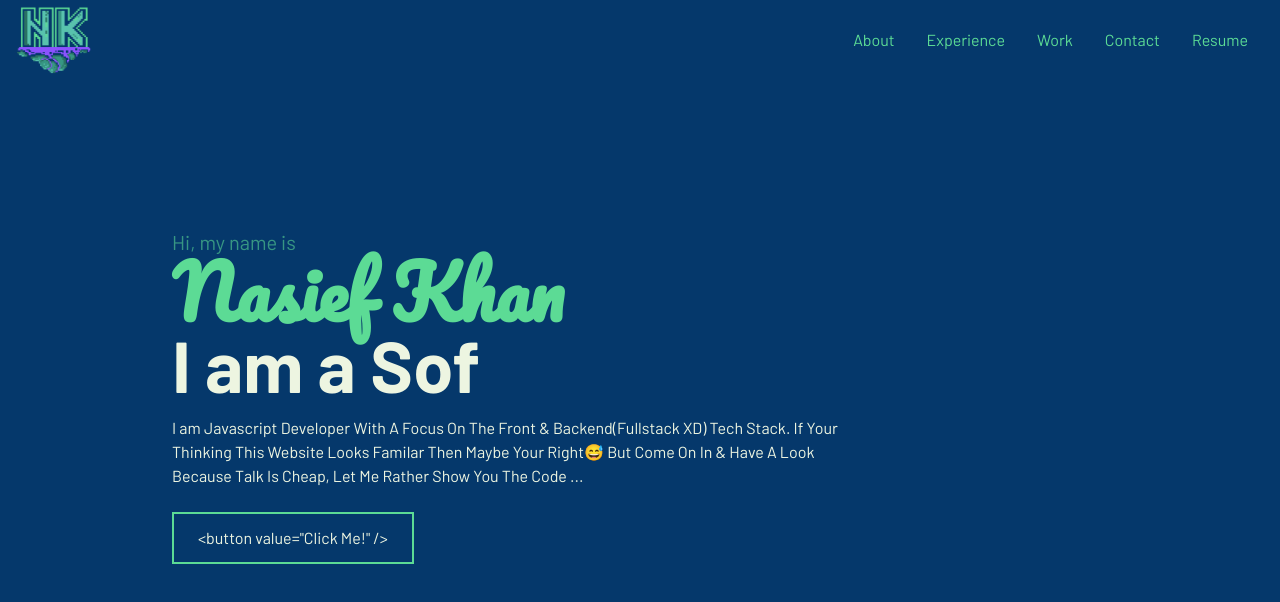
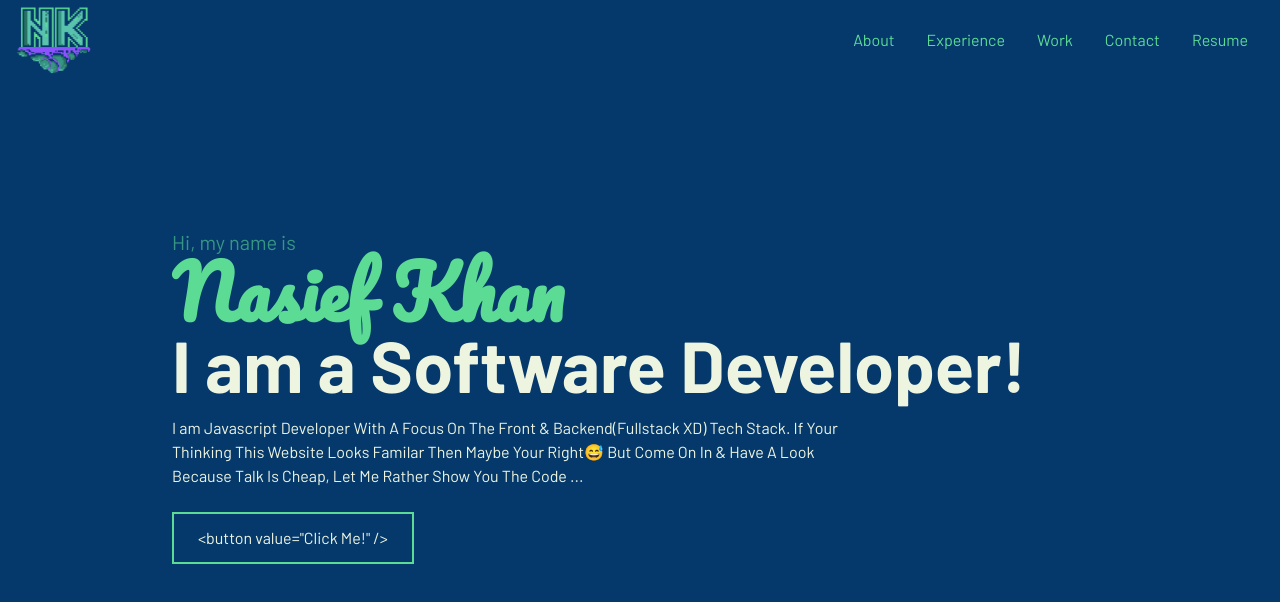
Before and after one commit to Nasiefk14/My-Portfolio, a React (Vite) app in the folder Portfolio/: page / in a window 1280 px wide. Shown: the top 602 px of the page. Built offline with nearby package versions, Linux system fonts and the light colour scheme.

Commit message:
Removed Typed Options

```diff
--- a/Portfolio/src/components/Landing.tsx
+++ b/Portfolio/src/components/Landing.tsx
@@ -12,10 +12,7 @@ const Landing = () => {
           className="text-4xl sm:text-7xl font-bold text-[#edf5e1]"
           strings={["I am a Software Developer!"]}
           typeSpeed={80}
-          backSpeed={100}
           showCursor={false}
-          loop
-          loopCount={3}
         />
         <p className="text-[#edf5e1] py-4 max-w-[700px]">
           I am Javascript Developer With A Focus On The Front &
@@ -24,9 +21,11 @@ const Landing = () => {
           Talk Is Cheap, Let Me Rather Show You The Code ...
         </p>
         <div>
-          <button className="text-[#edf5e1] border-2 px-6 py-3 my-2 flex items-center hover:bg-[#5CDB95] border-[#5CDB95] hover:text-[#05386b] hover:font-bold">
-           &lt;button value="Click Me!" /&gt;
-          </button>
+          <a href="https://www.linkedin.com/in/shaakira-abrahams-7374b2189/">
+            <button className="text-[#edf5e1] border-2 px-6 py-3 my-2 flex items-center hover:bg-[#5CDB95] border-[#5CDB95] hover:text-[#05386b] hover:font-bold">
+              &lt;button value="Click Me!" /&gt;
+            </button>
+          </a>
         </div>
       </div>
     </div>
```
